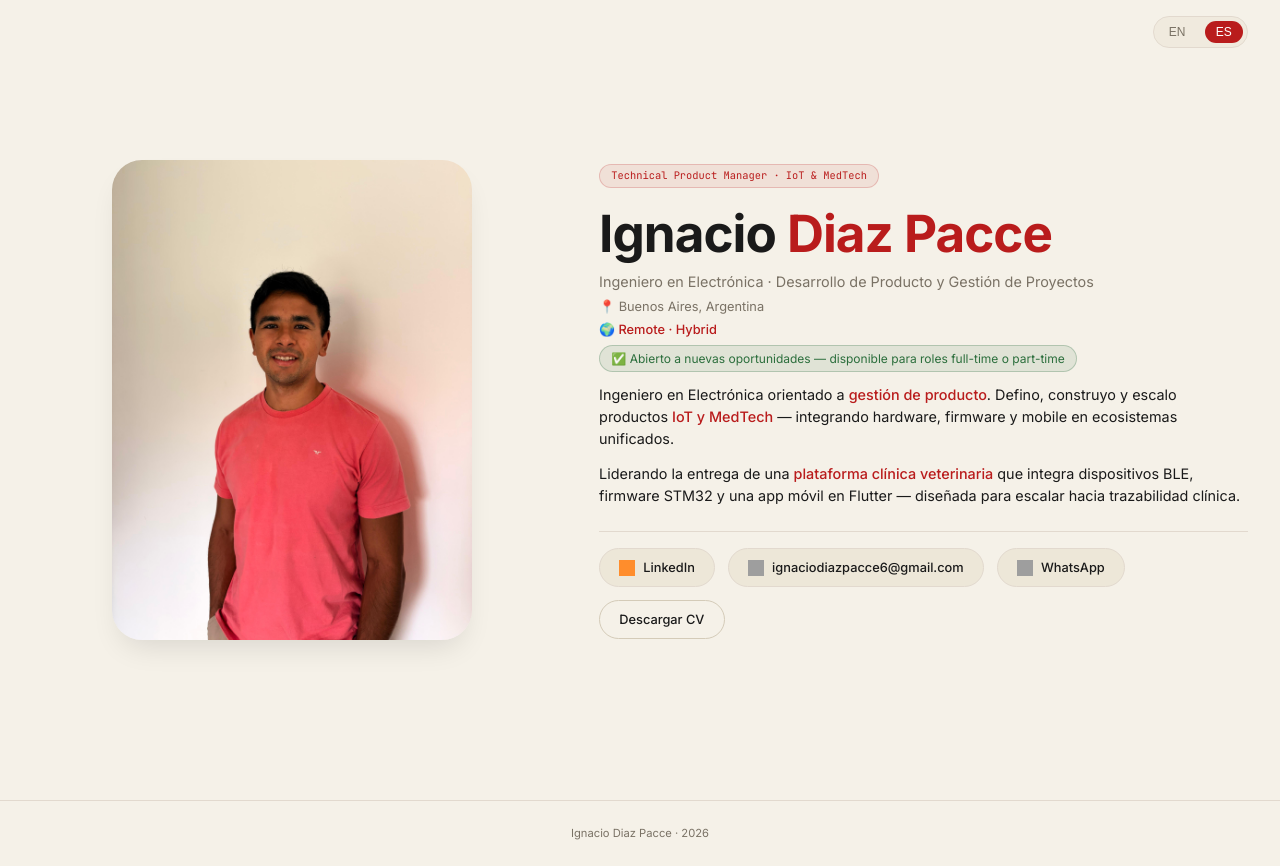
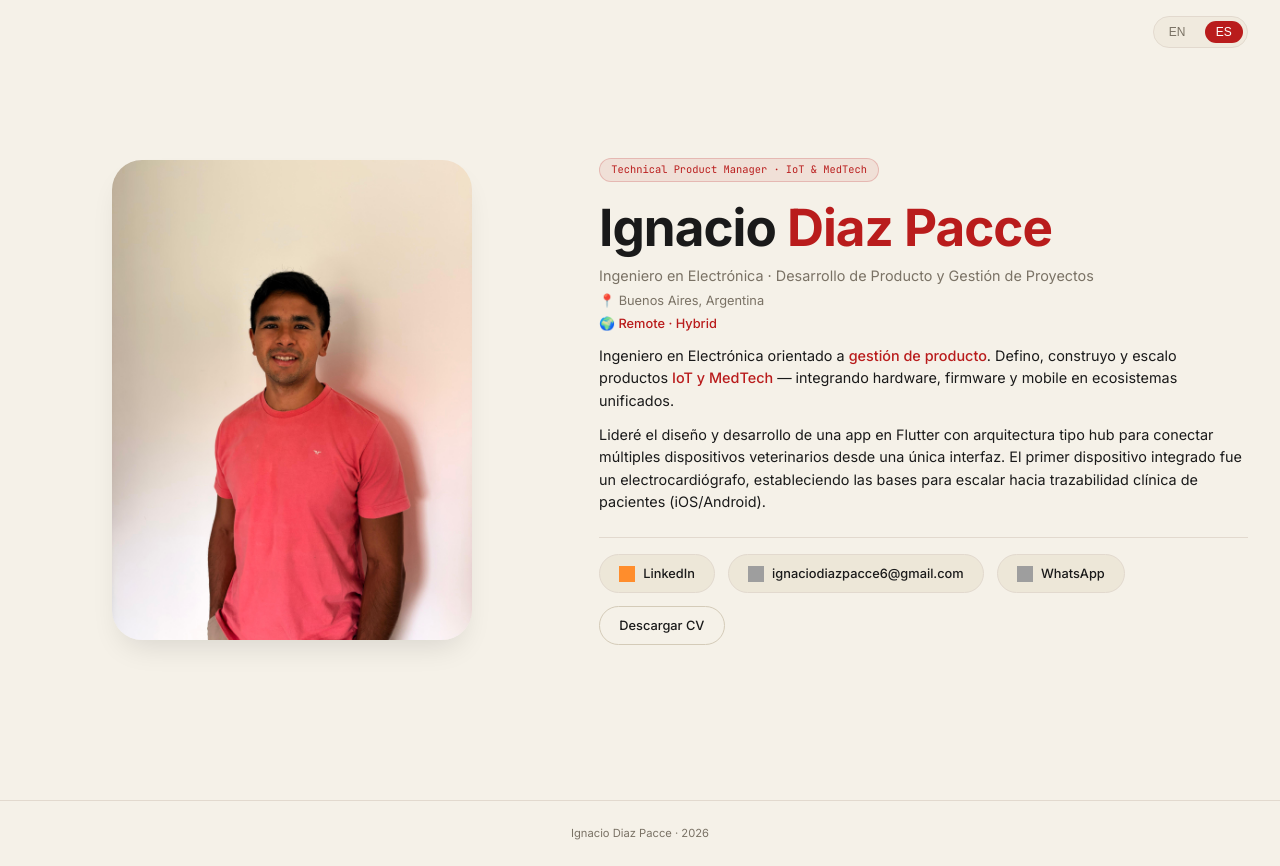
Before and after one commit to diazpacceignacio6-spec/mi-web, a website: page index.html in a window 1280 px wide. Drawn offline with Linux system fonts and the light colour scheme; grey boxes are pictures that could not be loaded.

Commit message:
refactor: availability, mail button and cvs
Agrego en cv

```diff
--- a/index.html
+++ b/index.html
@@ -155,19 +155,6 @@
       font-weight: 500;
     }
 
-    .availability-note {
-      font-size: 0.75rem;
-      color: #2b6e3c;
-      background: rgba(43, 110, 60, 0.1);
-      border: 1px solid rgba(43, 110, 60, 0.25);
-      border-radius: 40px;
-      padding: 0.2rem 0.7rem;
-      display: inline-flex;
-      align-items: center;
-      gap: 0.3rem;
-      margin-top: 0.4rem;
-    }
-
     .description {
       font-size: 0.9rem;
       line-height: 1.55;
@@ -308,10 +295,6 @@
         justify-content: flex-start;
       }
 
-      .availability-note {
-        justify-content: flex-start;
-      }
-
       .description {
         text-align: left;
       }
@@ -355,7 +338,6 @@
     <div class="subtitle" id="subtitle">Electronics Engineer · Product Development & Project Management</div>
     <div class="location">📍 Buenos Aires, Argentina</div>
     <div class="availability">🌍 Remote · Hybrid</div>
-    <div class="availability-note" id="availabilityNote">✅ Open to new opportunities — available for full-time or part-time roles</div>
     <div class="description" id="description1"></div>
     <div class="description" id="description2"></div>
 
@@ -366,7 +348,7 @@
             <img src="https://cdn.jsdelivr.net/npm/simple-icons@v9/icons/linkedin.svg" alt="LinkedIn" style="filter: invert(26%) sepia(80%) saturate(500%) hue-rotate(340deg);">
             LinkedIn
           </a>
-          <a href="mailto:ignaciodiazpacce6@gmail.com" class="contact-link">
+          <a href="mailto:ignaciodiazpacce6@gmail.com" class="contact-link" id="emailLink">
             <img src="https://cdn.jsdelivr.net/npm/simple-icons@v9/icons/gmail.svg" alt="Email">
             ignaciodiazpacce6@gmail.com
           </a>
@@ -395,16 +377,14 @@
       badge: "Technical Product Manager · IoT & MedTech",
       subtitle: "Electronics Engineer · Product Development & Project Management",
       description1: "Electronics Engineer turned <strong>Technical Product Manager</strong>. I define, build and scale <strong>IoT & MedTech products</strong> — bridging hardware, firmware and mobile into unified ecosystems.",
-      description2: "Leading the delivery of a <strong>veterinary clinical platform</strong> integrating BLE-connected devices, STM32 firmware and a Flutter mobile app — designed to scale toward clinical traceability.",
-      availabilityNote: "✅ Open to new opportunities — available for full-time or part-time roles",
+      description2: "Led the design and development of a hub-architecture Flutter app to connect multiple veterinary devices from a single interface. The first device integrated was an electrocardiograph, establishing the foundation to scale toward clinical patient traceability (iOS/Android).",
       cv_btn: "Download CV"
     },
     es: {
       badge: "Technical Product Manager · IoT & MedTech",
       subtitle: "Ingeniero en Electrónica · Desarrollo de Producto y Gestión de Proyectos",
       description1: "Ingeniero en Electrónica orientado a <strong>gestión de producto</strong>. Defino, construyo y escalo productos <strong>IoT y MedTech</strong> — integrando hardware, firmware y mobile en ecosistemas unificados.",
-      description2: "Liderando la entrega de una <strong>plataforma clínica veterinaria</strong> que integra dispositivos BLE, firmware STM32 y una app móvil en Flutter — diseñada para escalar hacia trazabilidad clínica.",
-      availabilityNote: "✅ Abierto a nuevas oportunidades — disponible para roles full-time o part-time",
+      description2: "Lideré el diseño y desarrollo de una app en Flutter con arquitectura tipo hub para conectar múltiples dispositivos veterinarios desde una única interfaz. El primer dispositivo integrado fue un electrocardiógrafo, estableciendo las bases para escalar hacia trazabilidad clínica de pacientes (iOS/Android).",
       cv_btn: "Descargar CV"
     }
   };
@@ -427,7 +407,6 @@
     document.getElementById('subtitle').textContent = t.subtitle;
     document.getElementById('description1').innerHTML = t.description1;
     document.getElementById('description2').innerHTML = t.description2;
-    document.getElementById('availabilityNote').innerHTML = t.availabilityNote;
 
     updateCVLink(lang);
 
@@ -447,6 +426,31 @@
 
   document.getElementById('year').textContent = new Date().getFullYear();
 
+  // Fix para el botón de email: si no funciona mailto, copia al portapapeles
+  const emailLink = document.getElementById('emailLink');
+  if (emailLink) {
+    emailLink.addEventListener('click', function(e) {
+      const email = 'ignaciodiazpacce6@gmail.com';
+
+      // Pequeño timeout para detectar si mailto falló silenciosamente
+      setTimeout(() => {
+        // Si después de 200ms el foco sigue en la página, probablemente no abrió el cliente de correo
+        if (document.hasFocus()) {
+          // Copiar al portapapeles como fallback
+          navigator.clipboard.writeText(email).then(() => {
+            const originalText = emailLink.innerHTML;
+            emailLink.innerHTML = '📋 ¡Copiado! ' + email;
+            setTimeout(() => {
+              emailLink.innerHTML = originalText;
+            }, 2000);
+          }).catch(() => {
+            alert('Copiá manualmente: ' + email);
+          });
+        }
+      }, 200);
+    });
+  }
+
   applyLanguage(currentLang);
 </script>
 </body>
```
Also changed, not shown: CHANGELOG.md (added), Imagen/foto-perfil.jpg (added), 2 other files.
